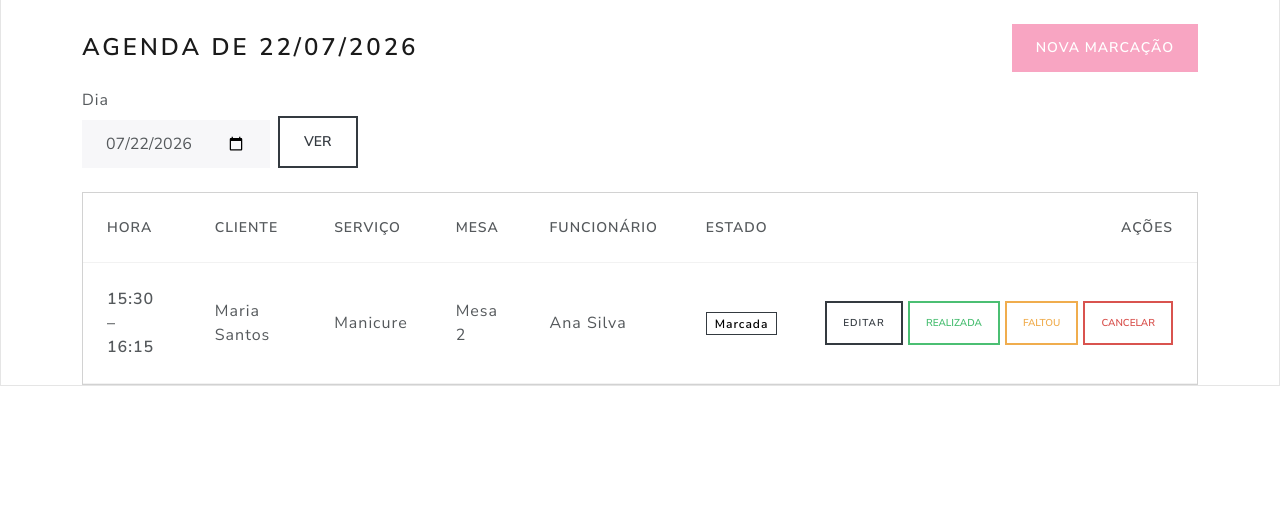
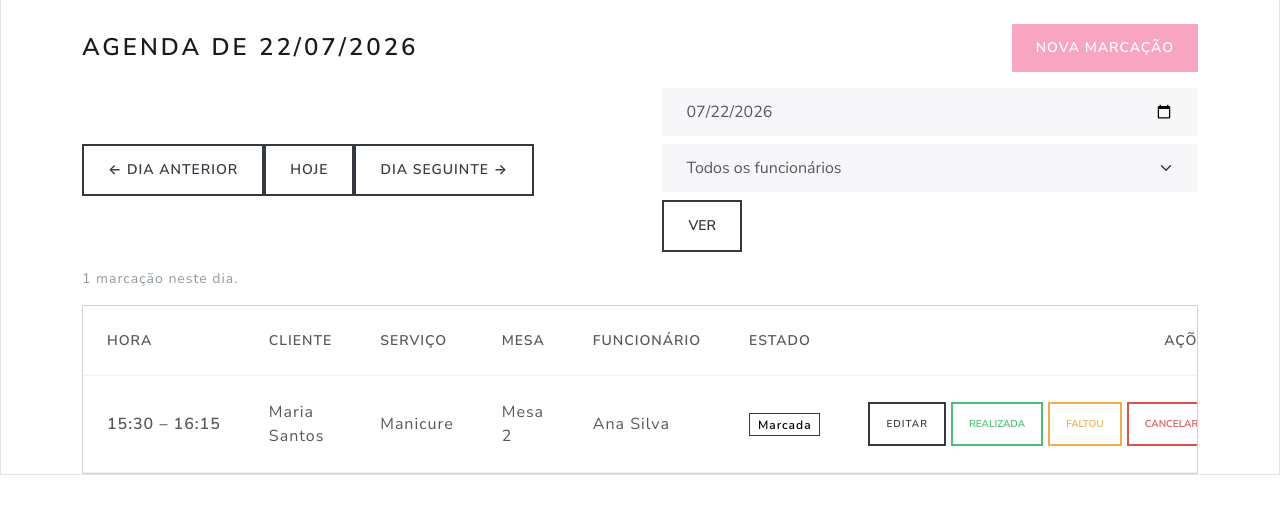
Before and after one commit to RLair-bit/Salao-Beleza-MTR, a Django app: page /marcacoes/?dia=2026-07-22 in a window 1280 px wide. Shown: the part 95-609 px from the top of the page. Run offline with Django 5.2, Linux system fonts and the light colour scheme; the visitor is signed in with stand-in values (Sample User, id 1); data comes from the database, SQL or seed files in the repository.

Commit message:
Adiciona navegacao por dias e filtro por funcionario na agenda

```diff
--- a/marcacoes/templates/marcacoes/agenda.html
+++ b/marcacoes/templates/marcacoes/agenda.html
@@ -8,18 +8,43 @@
     <a class="btn btn-primary" href="{% url 'marcacoes:criar' %}">Nova marcação</a>
 </div>
 
-<form method="get" class="row g-2 align-items-end mb-4">
-    <div class="col-auto">
-        <label class="form-label" for="dia">Dia</label>
-        <input type="date" id="dia" name="dia" value="{{ dia|date:'Y-m-d' }}" class="form-control">
+<div class="d-flex flex-wrap gap-2 align-items-center mb-3">
+    <div class="btn-group">
+        <a class="btn btn-outline-dark"
+           href="?dia={{ dia_anterior|date:'Y-m-d' }}{% if escolhido %}&funcionario={{ escolhido }}{% endif %}">
+            &larr; Dia anterior
+        </a>
+        <a class="btn btn-outline-dark{% if dia == hoje %} active{% endif %}"
+           href="?{% if escolhido %}funcionario={{ escolhido }}{% endif %}">
+            Hoje
+        </a>
+        <a class="btn btn-outline-dark"
+           href="?dia={{ dia_seguinte|date:'Y-m-d' }}{% if escolhido %}&funcionario={{ escolhido }}{% endif %}">
+            Dia seguinte &rarr;
+        </a>
     </div>
-    <div class="col-auto">
+
+    <form method="get" class="d-flex flex-wrap gap-2 align-items-center ms-auto">
+        <input type="date" name="dia" value="{{ dia|date:'Y-m-d' }}" class="form-control">
+        <select name="funcionario" class="form-select">
+            <option value="">Todos os funcionários</option>
+            {% for f in funcionarios %}
+                <option value="{{ f.pk }}" {% if escolhido == f.pk|stringformat:"s" %}selected{% endif %}>
+                    {{ f.nome }}
+                </option>
+            {% endfor %}
+        </select>
         <button class="btn btn-outline-dark">Ver</button>
-    </div>
-</form>
+    </form>
+</div>
+
+<p class="text-muted small">
+    {{ total }} marcaç{{ total|pluralize:"ão,ões" }} neste dia{% if escolhido %} para o funcionário selecionado{% endif %}.
+</p>
 
 {% if marcacoes %}
 <div class="card">
+  <div class="table-responsive">
     <table class="table table-hover align-middle mb-0">
         <thead>
             <tr>
@@ -35,7 +60,7 @@
         <tbody>
         {% for m in marcacoes %}
             <tr>
-                <td class="fw-bold">{{ m.inicio|date:"H:i" }} – {{ m.fim|date:"H:i" }}</td>
+                <td class="fw-bold text-nowrap">{{ m.inicio|date:"H:i" }} – {{ m.fim|date:"H:i" }}</td>
                 <td>{{ m.cliente }}</td>
                 <td>{{ m.servico.nome }}</td>
                 <td>{{ m.posto|default:"—" }}</td>
@@ -77,6 +102,7 @@
         {% endfor %}
         </tbody>
     </table>
+  </div>
 </div>
 {% else %}
 <div class="alert alert-light border border-2 border-dark">Não há marcações para este dia.</div>
--- a/marcacoes/views.py
+++ b/marcacoes/views.py
@@ -6,6 +6,8 @@ from django.core.exceptions import ValidationError
 from django.shortcuts import get_object_or_404, redirect, render
 from django.urls import reverse
 from django.utils import timezone
+
+from funcionarios.models import Funcionario
 
 from .forms import MarcacaoForm
 from .models import Marcacao
@@ -37,7 +39,23 @@ def agenda(request):
         .filter(inicio__gte=inicio_dia, inicio__lt=fim_dia)
         .select_related("cliente", "funcionario", "servico", "posto")
     )
-    return render(request, "marcacoes/agenda.html", {"marcacoes": marcacoes, "dia": dia})
+
+    escolhido = request.GET.get("funcionario", "")
+    if escolhido.isdigit():
+        marcacoes = marcacoes.filter(funcionario_id=int(escolhido))
+    else:
+        escolhido = ""
+
+    return render(request, "marcacoes/agenda.html", {
+        "marcacoes": marcacoes,
+        "dia": dia,
+        "dia_anterior": dia - timedelta(days=1),
+        "dia_seguinte": dia + timedelta(days=1),
+        "hoje": timezone.localdate(),
+        "funcionarios": Funcionario.objects.filter(ativo=True),
+        "escolhido": escolhido,
+        "total": marcacoes.count(),
+    })
 
 
 def criar(request):
```
